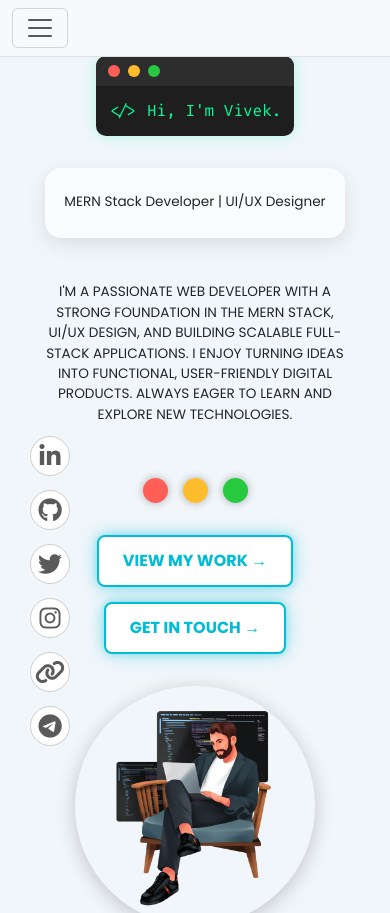
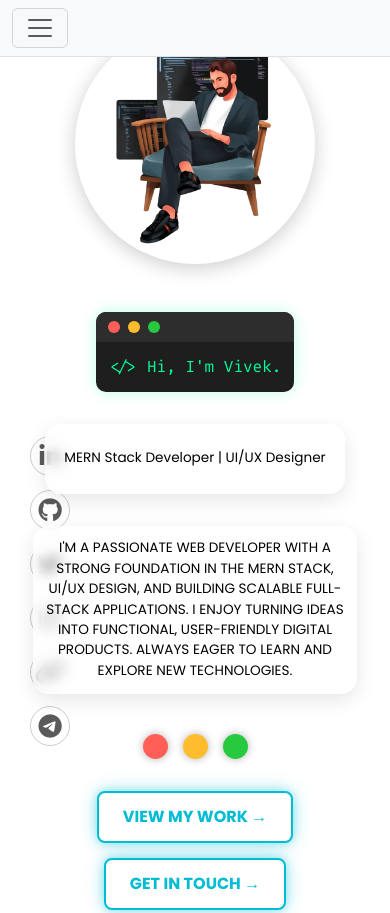
Before and after one commit to vivekkk004/PORTFOLIO, a React (Vite) app: page / in a window 390 px wide. Shown: the top 913 px of the page. Built offline with nearby package versions, Linux system fonts and the light colour scheme.

Commit message:
Update Hero.css

```diff
--- a/src/component/Home/Hero.css
+++ b/src/component/Home/Hero.css
@@ -1,6 +1,3 @@
-<<<<<<< HEAD
-/* --- Terminal Code Box Centering for Small Devices --- */
-=======
 /* Enhanced responsive styles */
 .hero-container {
   background: #ffffff;
@@ -39,7 +36,6 @@
   box-shadow: 0 8px 25px #00ff9c66;
 }
 
->>>>>>> 3890684 (Updated portfolio with new features/design)
 .code-wrapper {
   display: flex;
   justify-content: center;
@@ -51,10 +47,7 @@
   width: 100%;
 }
 
-<<<<<<< HEAD
 /* Card Styling */
-=======
->>>>>>> 3890684 (Updated portfolio with new features/design)
 .card-h {
   background: rgba(255, 255, 255, 0.6);
   backdrop-filter: blur(6px);
@@ -66,12 +59,8 @@
   max-width: 600px;
   text-align: center;
   height: auto;
-<<<<<<< HEAD
-  margin-top: 2rem;
-=======
   margin: 2rem auto;
   animation: fadeInUp 1s ease-out 0.6s both;
->>>>>>> 3890684 (Updated portfolio with new features/design)
 }
 
 .card-h:hover {
@@ -110,40 +99,6 @@
   justify-content: center;
   gap: 20px;
   margin: 2rem 0;
-<<<<<<< HEAD
-}
-
-/* === Responsive Fix for Samsung S8+, iPhone SE, etc === */
-@media (max-width: 480px) {
-  .code-wrapper {
-    justify-content: center;
-  }
-
-  .code-text {
-    font-size: 1.1rem;
-    padding: 1rem;
-    white-space: normal;
-    text-align: center;
-  }
-
-  .hero {
-    align-items: center;
-    text-align: center;
-  }
-
-  .card-w,
-  .card-h {
-    width: 90%;
-    font-size: 0.95rem;
-  }
-
-  .btn-container {
-    flex-direction: column;
-    gap: 15px;
-    margin-bottom: 1rem;
-  }
-}
-=======
   animation: fadeInUp 1s ease-out 0.8s both;
 }
 
@@ -202,7 +157,6 @@
     height: 28rem !important;
     margin-top: 4rem !important;
   }
-
   .terminal-box {
     margin: 4rem auto 2rem 2rem !important;
   }
@@ -212,18 +166,15 @@
   .hero-container {
     padding: 1.5rem 1rem;
   }
-
   .hero-img {
     width: 25rem !important;
     height: 25rem !important;
     margin-top: 3rem !important;
   }
-
   .terminal-box {
     margin: 3rem auto 2rem 1rem !important;
     font-size: 0.9rem;
   }
-
   .code-text {
     font-size: 1.3rem !important;
     padding: 1.2rem 1.5rem !important;
@@ -236,38 +187,31 @@
     text-align: center;
     padding: 1rem;
   }
-
   .hero {
     order: 2;
     margin-top: 2rem;
   }
-
   .image-column {
     order: 1;
   }
-
   .hero-img {
     width: 20rem !important;
     height: 20rem !important;
     margin-top: 2rem !important;
   }
-
   .terminal-box {
     margin: 2rem auto !important;
     width: 90%;
     max-width: 400px;
   }
-
   .code-text {
     font-size: 1.2rem !important;
     padding: 1rem 1.2rem !important;
   }
-
   .card-w, .card-h {
     width: 90%;
     margin: 1rem auto;
   }
-
   .btn-container {
     flex-direction: column;
     align-items: center;
@@ -280,30 +224,25 @@
     padding: 0.5rem;
     min-height: auto;
   }
-
   .hero-img {
     width: 18rem !important;
     height: 18rem !important;
     margin-top: 1rem !important;
   }
-
   .terminal-box {
     margin: 1rem auto !important;
     width: 95%;
   }
-
   .code-text {
     font-size: 1.1rem !important;
     padding: 1rem !important;
     white-space: normal;
   }
-
   .card-w, .card-h {
     width: 95%;
     font-size: 0.9rem;
     padding: 1rem;
   }
-
   .icons {
     justify-content: center;
     margin-top: 1.5rem !important;
@@ -315,15 +254,12 @@
     width: 15rem !important;
     height: 15rem !important;
   }
-
   .code-text {
     font-size: 1rem !important;
     padding: 0.8rem !important;
   }
-
   .card-w, .card-h {
     font-size: 0.85rem;
     padding: 0.8rem;
   }
 }
->>>>>>> 3890684 (Updated portfolio with new features/design)
```
